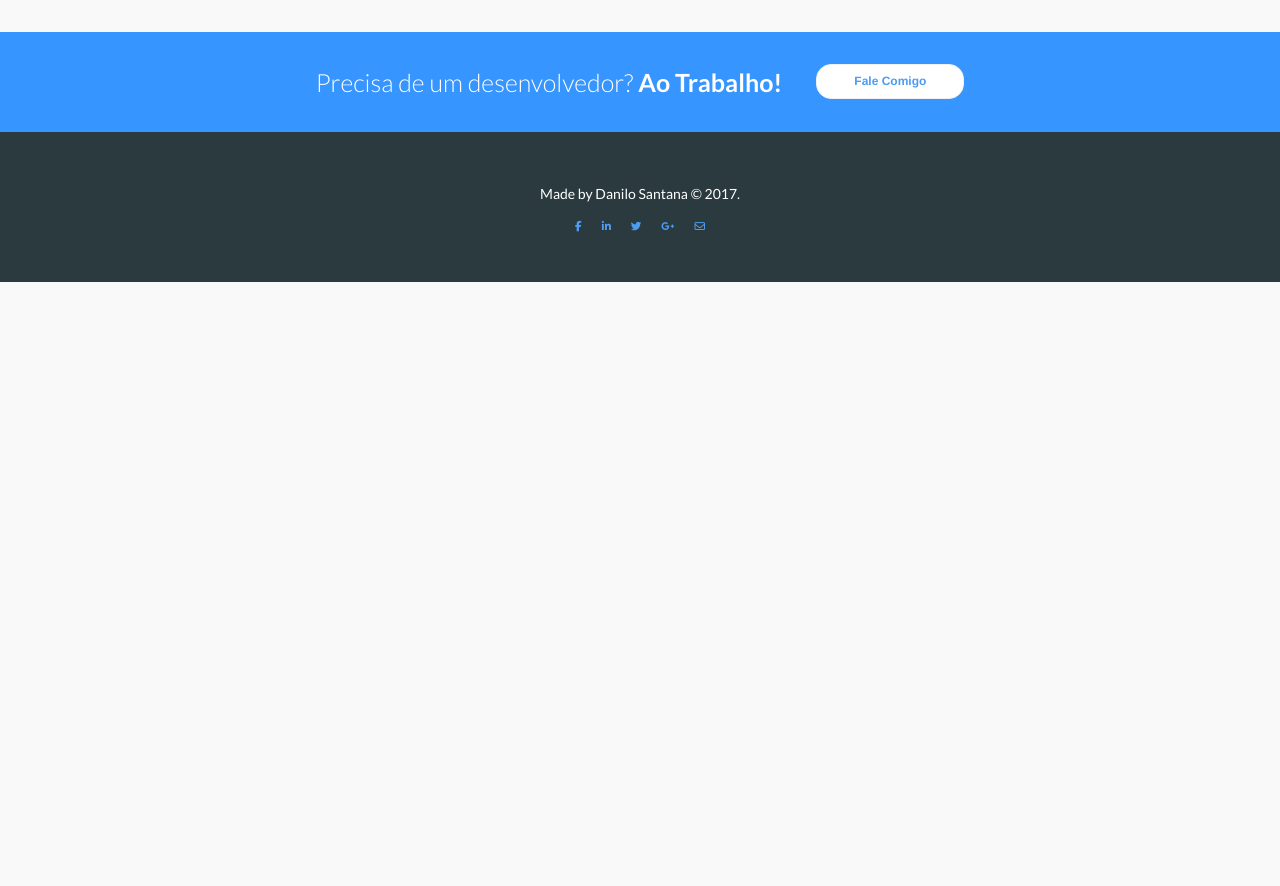
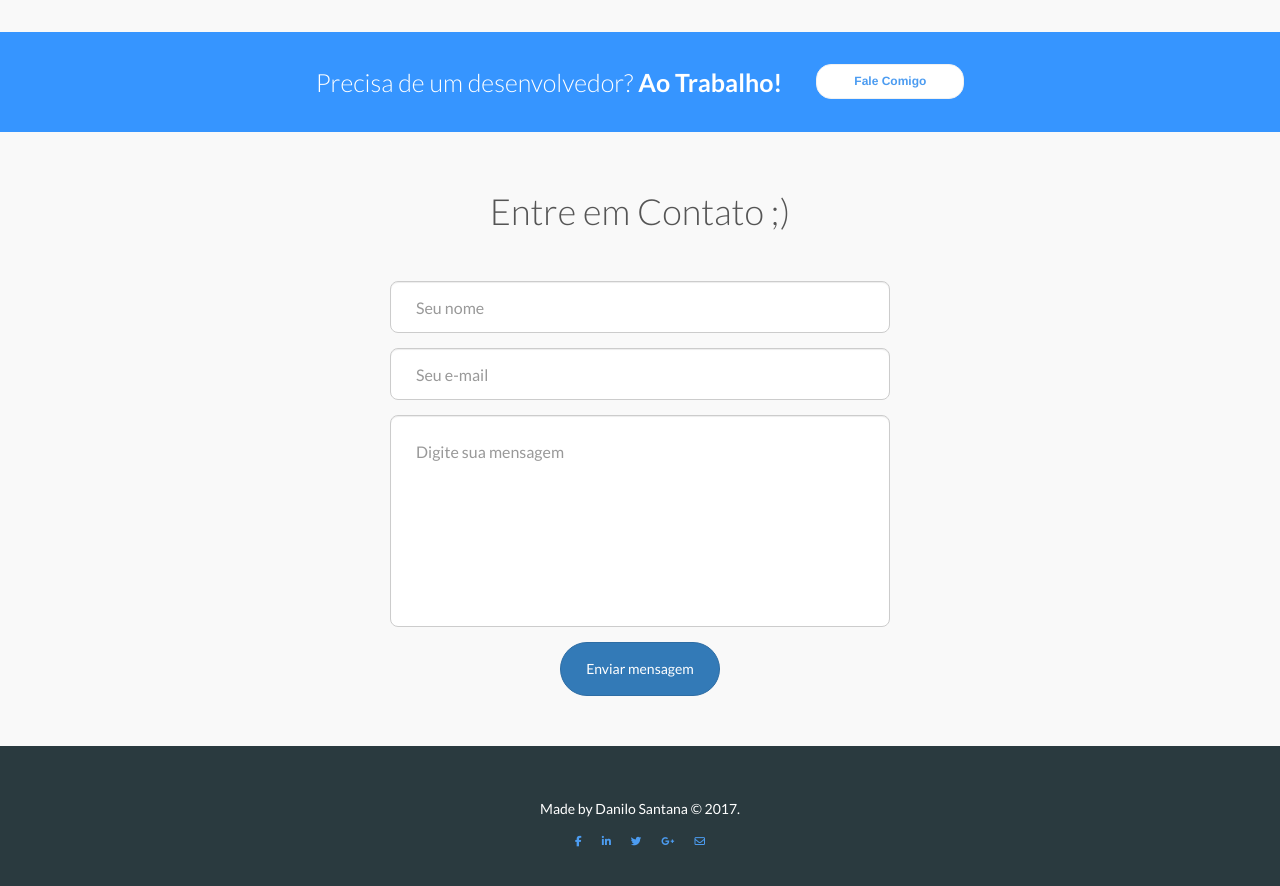
Before and after one commit to danilo-santana/danilo-santana.github.io, a plain HTML site: page index.html in a window 1280 px wide. Shown: the part 2620-3506 px from the top of the page. Before the commit the page ends 2902 px from the top, so only its background shows below. Drawn offline with nearby package versions, Linux system fonts and the light colour scheme.

Commit message:
Inserção formulário de contato

```diff
--- a/css/style.css
+++ b/css/style.css
@@ -86,6 +86,8 @@ li{display:inline-block;float:left;padding:10px}
 .div-form{max-width:100%;height:400px;background-color:white;display:-webkit-flex;display:flex;-webkit-align-items:center;align-items:center;-webkit-justify-content:center;justify-content:center;}
 .form-main{width:100%;display:-webkit-flex;display:flex;-webkit-align-items:center;align-items:center;-webkit-justify-content:center;justify-content:center;height:auto;background-color:rgb(240,247,255);}
 
+/* Circulo das imagens */
+
 .roundImg{
 
 	/*Styles*/
@@ -97,6 +99,43 @@ li{display:inline-block;float:left;padding:10px}
     padding: 13px 8px 13px 8px;
 
 }
+
+/* Circulo das imagens*/
+
+/* Nessa parte temos o CSS responsável pelo formulario */
+
+.section-form{
+	padding: 50px;
+}
+
+.contact-form{
+	max-width: 500px;
+	margin: 0 auto;
+	text-align: center;
+	font-family: 'Lato', sans-serif;
+}
+
+.form-legend{
+	margin: 10px 0px 50px 0px;
+}
+
+.contact-form input, .contact-form textarea{
+	padding: 25px;
+	font-size: 16px;
+	border-radius: 8px;
+}
+
+.btn-send{
+	padding: 16px 25px;
+	border-radius: 28px;
+}
+
+textarea{
+	resize: none;
+}
+
+
+/* Nessa parte temos o CSS responsável pelo formulario */
 
 @media screen and (min-width:50em){.portfolio a{width:calc(25% - 6px);}
 .portfolio a:nth-of-type(2n){margin-right:8px;}
--- a/index.html
+++ b/index.html
@@ -267,6 +267,24 @@
 	<p>Precisa de um desenvolvedor? <span>Ao Trabalho!</span></p><button class="btn-hire"><a href="#">Fale Comigo</a></button>
 </section>
 
+<section class="section-form">
+	<form class="contact-form">
+
+	  <h1 class="form-legend">Entre em Contato ;)</h1>
+
+	  <div class="form-group">
+	    <input type="text" class="form-control" placeholder="Seu nome">
+	  </div>
+	  <div class="form-group">
+	    <input type="text" class="form-control" placeholder="Seu e-mail">
+	  </div>
+	   <div class="form-group">
+	    <textarea class="form-control" rows="7" placeholder="Digite sua mensagem"></textarea>
+	  </div>
+	  <button type="button" class="btn-send btn btn-primary">Enviar mensagem</button>
+	</form>
+</section>
+
 <section class="rodape">
 	 <p>Made by Danilo Santana © 2017.</p>
 	 <ul class="icon-menu">
```
